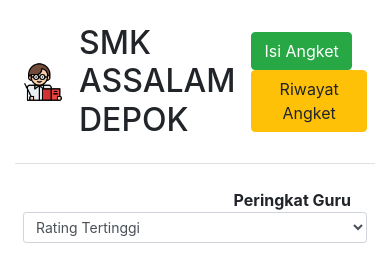
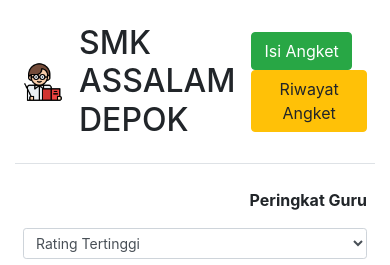
Before and after one commit to rukandax/teachers-metric, a Vue app: page / in a window 390 px wide. Shown: the top 265 px of the page. Built offline with nearby package versions, Linux system fonts and the light colour scheme.

Commit message:
Update Responsive Condition

```diff
--- a/src/views/Landing.vue
+++ b/src/views/Landing.vue
@@ -15,7 +15,7 @@
     <div
       class="form-inline mt-4 px-2 d-flex align-items-center justify-content-end"
     >
-      <strong class="mr-3">Peringkat Guru</strong>
+      <strong class="mb-3 mb-sm-0 mr-sm-3">Peringkat Guru</strong>
       <select class="form-control form-control-sm">
         <option value="best">Rating Tertinggi</option>
         <option value="worst">Rating Terendah</option>
@@ -27,7 +27,7 @@
       <div
         v-for="i in 6"
         :key="`teacher-${i}`"
-        class="col-lg-4 p-4 text-center"
+        class="col-sm-6 col-lg-4 p-4 text-center"
       >
         <div class="border rounded-lg p-4">
           <div
```
